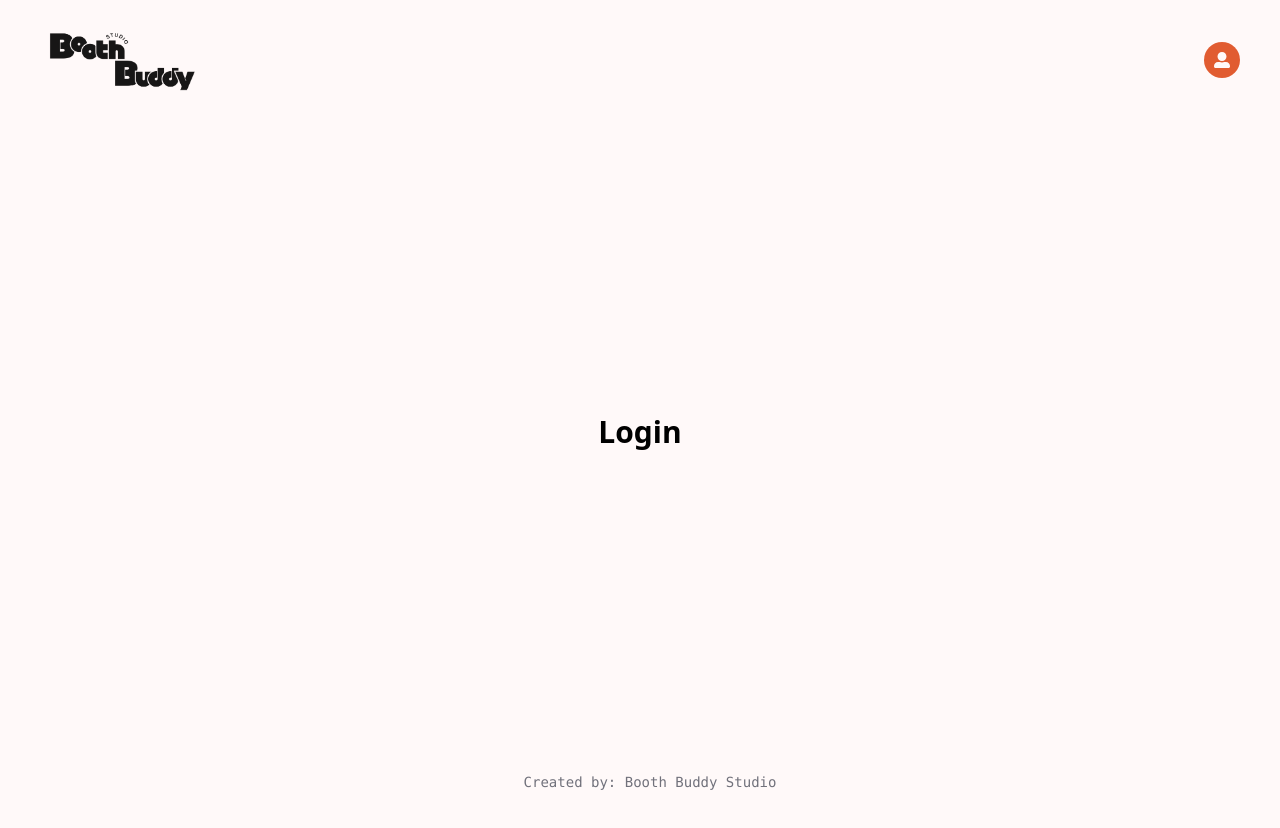
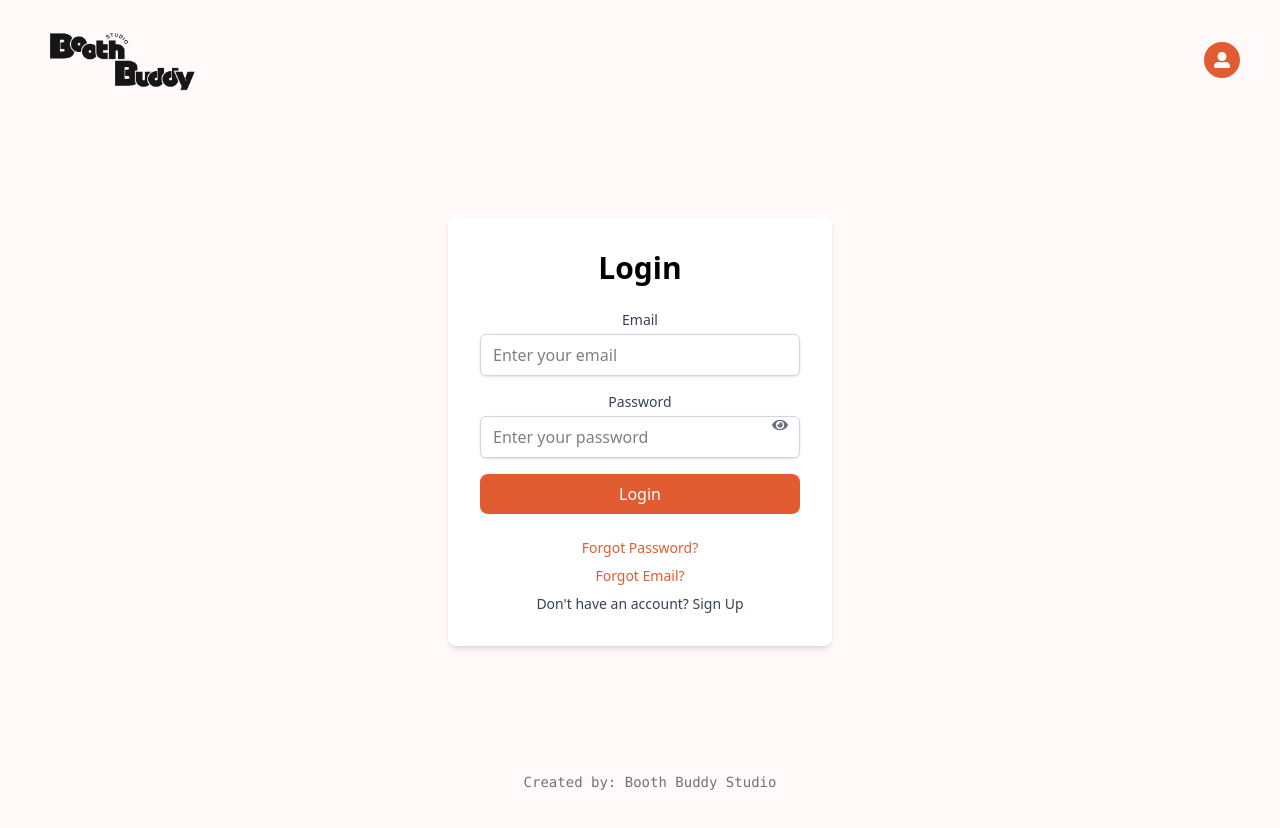
Before and after one commit to livlaurel/Booth-Buddy, a React (Vite) app in the folder boothbuddy/: page /#/login in a window 1280 px wide. Shown: the top 828 px of the page. Built offline with nearby package versions, Linux system fonts and the light colour scheme.

Commit message:
commiting and missed changes

```diff
--- a/boothbuddy/src/pages/login.tsx
+++ b/boothbuddy/src/pages/login.tsx
@@ -1,22 +1,80 @@
-import Header from "../components/header"
-import Footer from "../components/footer"
+import { useState } from "react";
+import Header from "../components/header";
+import Footer from "../components/footer";
+import { FaEye, FaEyeSlash } from "react-icons/fa";
 
 function Login() {
+  const [showPassword, setShowPassword] = useState(false);
+
+  const togglePasswordVisibility = () => {
+    setShowPassword((prev) => !prev);
+  };
+
   return (
     <>
       <div className="flex flex-col min-h-screen">
         <Header />
         <main className="flex-grow flex justify-center items-center">
-          <div className="flex flex-col items-center space-y-4">
-            <h1 className="text-3xl font-black text-black">
-              Login
-            </h1>
+          <div className="flex flex-col items-center space-y-6 bg-white p-8 rounded-lg shadow-md">
+            <h1 className="text-3xl font-black text-black">Login</h1>
+            <form className="flex flex-col space-y-4 w-80">
+              <div>
+                <label htmlFor="email" className="block text-sm font-medium text-gray-700">
+                  Email
+                </label>
+                <input
+                  type="email"
+                  id="email"
+                  name="email"
+                  className="mt-1 block w-full px-3 py-2 border border-gray-300 rounded-md shadow-sm focus:outline-none focus:ring-[#e15c31] focus:border-[#e15c31]"
+                  placeholder="Enter your email"
+                  required
+                />
+              </div>
+              <div className="relative">
+                <label htmlFor="password" className="block text-sm font-medium text-gray-700">
+                  Password
+                </label>
+                <input
+                  type={showPassword ? "text" : "password"}
+                  id="password"
+                  name="password"
+                  className="mt-1 block w-full px-3 py-2 border border-gray-300 rounded-md shadow-sm focus:outline-none focus:ring-[#e15c31] focus:border-[#e15c31]"
+                  placeholder="Enter your password"
+                  required
+                />
+                <button
+                  type="button"
+                  onClick={togglePasswordVisibility}
+                  className="absolute inset-y-0 right-3 flex items-center text-gray-500 hover:text-gray-700"
+                >
+                  {showPassword ? <FaEyeSlash /> : <FaEye />}
+                </button>
+              </div>
+              <button
+                type="submit"
+                className="w-full bg-[#e15c31] text-white py-2 px-4 rounded-lg hover:bg-[#ff9573] transition duration-300"
+              >
+                Login
+              </button>
+            </form>
+            <div className="flex flex-col items-center space-y-2">
+              <a href="/#/forgot-password" className="text-sm text-[#e15c31] hover:underline">
+                Forgot Password?
+              </a>
+              <a href="/#/forgot-email" className="text-sm text-[#e15c31] hover:underline">
+                Forgot Email?
+              </a>
+              <a href="/#/signup" className="text-sm text-gray-700 hover:underline">
+                Don't have an account? Sign Up
+              </a>
+            </div>
           </div>
         </main>
         <Footer />
       </div>
     </>
-  )
+  );
 }
 
-export default Login
+export default Login;
```
